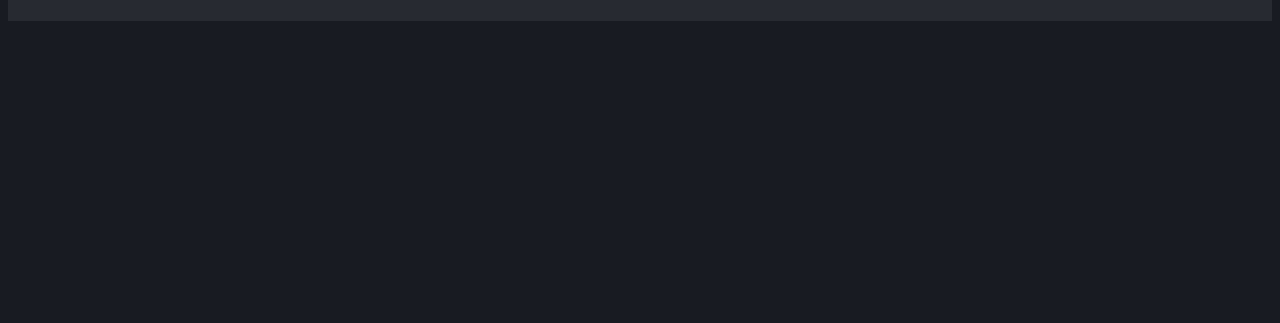
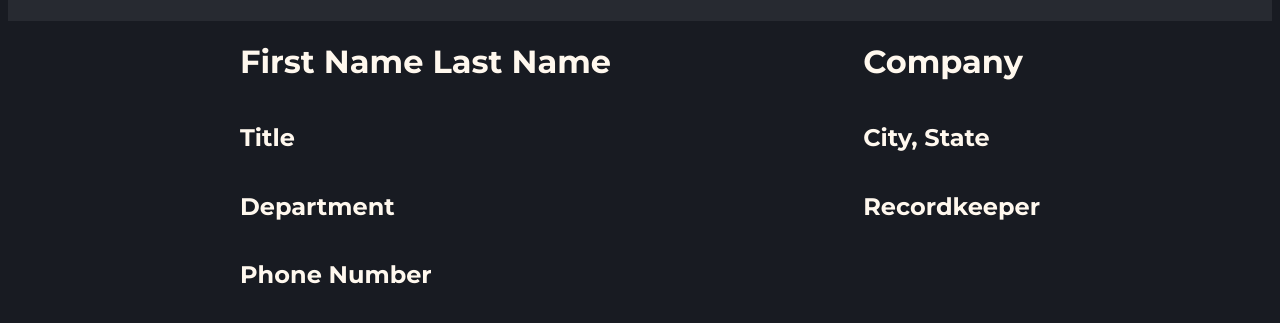
Before and after one commit to cbdeane/hubble, a website built with webpack: page src/template.html in a window 1280 px wide. Shown: the part 147-470 px from the top of the page. Built offline with nearby package versions, Linux system fonts and the light colour scheme; a web font is replaced by a local one.

Commit message:
completed through customer profile

```diff
--- a/src/styles.css
+++ b/src/styles.css
@@ -23,13 +23,14 @@ body {
 }
 
 div {
-	background: #272A31;
 	color: #FFF8EE;
 	display: flex;
 }
 
 #main_container {
 	background: #181B22;
+	flex-direction: column;
+	align-items: center;
 }
 
 #hubble_logo {
@@ -81,3 +82,20 @@ div {
 	height: 2rem;
 	width: 2rem;
 }
+
+#body_container {
+	width: 800px;
+}
+
+#prospect_profile {
+	width: 100%;
+	justify-content: space-between;
+}
+
+#prospect_information {
+	flex-direction: column;
+}
+
+#company_information {
+	flex-direction: column;
+}
--- a/src/template.html
+++ b/src/template.html
@@ -25,7 +25,19 @@
 			</div>
 		</div>
 		<div id="body_container">
-
+			<div id="prospect_profile">
+				<div id="prospect_information">
+					<h1>First Name Last Name</h1>
+					<h2>Title</h2>
+					<h2>Department</h2>
+					<h2>Phone Number</h2>
+				</div>
+				<div id="company_information">
+					<h1>Company</h1>
+					<h2>City, State</h2>
+					<h2>Recordkeeper</h2>
+				</div>
+			</div>
 		</div>
 	</div>
 </body>
```
